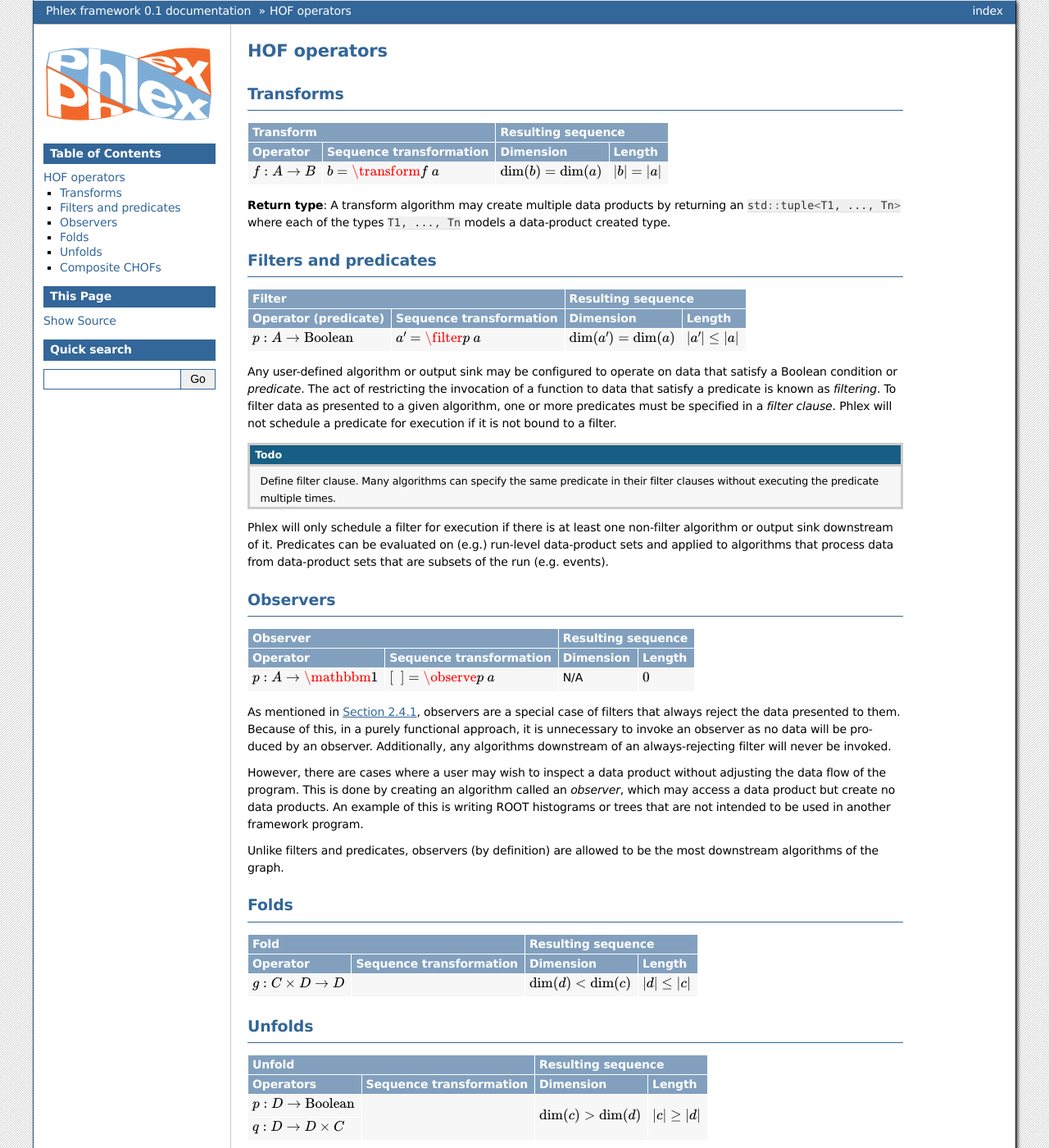
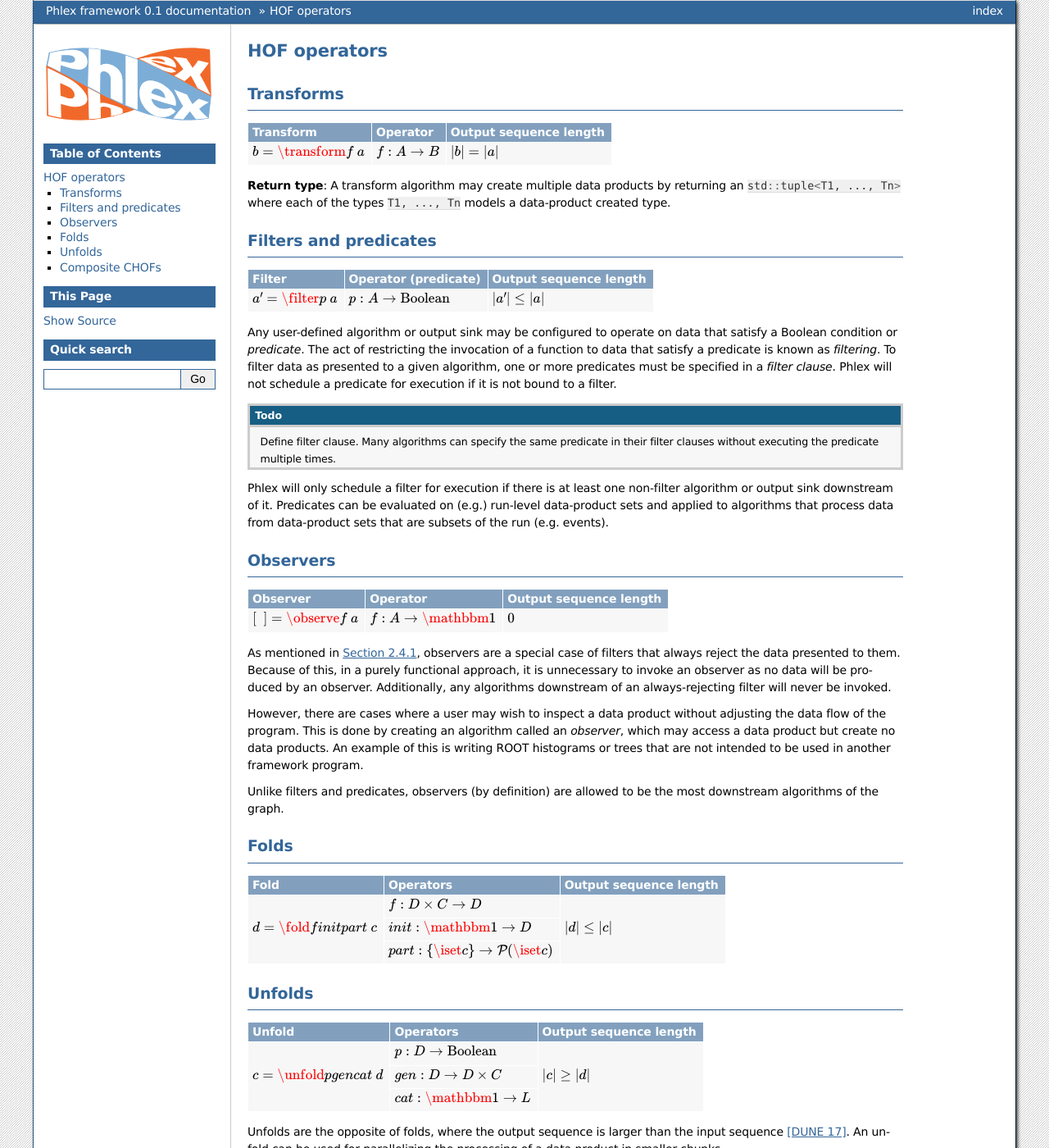
Before and after one commit to Framework-R-D/phlex-design, a Sphinx documentation site: the page built from doc/hof_operators.rst, in a window 1280 px wide and 1400 px high. Shown: the whole window at 82% size. Built offline with Sphinx 7.4.7, drawn with Linux system fonts in a browser that asks for light colours; formulas are drawn with MathJax 3.

Commit message:
Update math tables in HOF operators

```diff
--- a/doc/hof_operators.rst
+++ b/doc/hof_operators.rst
@@ -4,26 +4,22 @@ HOF operators
 Transforms
 ----------
 
-+----------------------------+------------------------------+-----------------------------------------------+
-| **Transform**                                             | **Resulting sequence**                        |
-+----------------------------+------------------------------+---------------------------+-------------------+
-| Operator                   | Sequence transformation      | Dimension                 | Length            |
-+============================+==============================+===========================+===================+
-| :math:`f: A \rightarrow B` | :math:`b = \transform{f}\ a` | :math:`\dim(b) = \dim(a)` | :math:`|b| = |a|` |
-+----------------------------+------------------------------+---------------------------+-------------------+
++------------------------------+----------------------------+------------------------+
+| **Transform**                | Operator                   | Output sequence length |
++==============================+============================+========================+
+| :math:`b = \transform{f}\ a` | :math:`f: A \rightarrow B` | :math:`|b| = |a|`      |
++------------------------------+----------------------------+------------------------+
 
 **Return type**: A transform algorithm may create multiple data products by returning an :cpp:`std::tuple<T1, ..., Tn>`  where each of the types :cpp:`T1, ..., Tn` models a data-product created type.
 
 Filters and predicates
 ----------------------
 
-+----------------------------------------------------------------------+---------------------------------------------------+
-| **Filter**                                                           | **Resulting sequence**                            |
-+-----------------------------------------+----------------------------+----------------------------+----------------------+
-| Operator (predicate)                    | Sequence transformation    | Dimension                  | Length               |
-+=========================================+============================+============================+======================+
-| :math:`p: A \rightarrow \text{Boolean}` | :math:`a' = \filter{p}\ a` | :math:`\dim(a') = \dim(a)` | :math:`|a'| \le |a|` |
-+-----------------------------------------+----------------------------+----------------------------+----------------------+
++----------------------------+-----------------------------------------+------------------------+
+| **Filter**                 | Operator (predicate)                    | Output sequence length |
++============================+=========================================+========================+
+| :math:`a' = \filter{p}\ a` | :math:`p: A \rightarrow \text{Boolean}` | :math:`|a'| \le |a|`   |
++----------------------------+-----------------------------------------+------------------------+
 
 Any user-defined algorithm or output sink may be configured to operate on data that satisfy a Boolean condition or *predicate*.
 The act of restricting the invocation of a function to data that satisfy a predicate is known as *filtering*.
@@ -41,13 +37,11 @@ Predicates can be evaluated on (e.g.) run-level data-product sets and applied to
 Observers
 ---------
 
-+------------------------------------------------------------------------+-----------------------------------------------+
-| **Observer**                                                           | **Resulting sequence**                        |
-+--------------------------------------+---------------------------------+----------------------------+------------------+
-| Operator                             | Sequence transformation         | Dimension                  | Length           |
-+======================================+=================================+============================+==================+
-| :math:`p: A \rightarrow \mathbbm{1}` | :math:`[\ \ ] = \observe{p}\ a` | N/A                        | :math:`0`        |
-+--------------------------------------+---------------------------------+----------------------------+------------------+
++---------------------------------+--------------------------------------+------------------------+
+| **Observer**                    | Operator                             | Output sequence length |
++=================================+======================================+========================+
+| :math:`[\ \ ] = \observe{f}\ a` | :math:`f: A \rightarrow \mathbbm{1}` | :math:`0`              |
++---------------------------------+--------------------------------------+------------------------+
 
 As mentioned in :numref:`functional_programming:Higher-order functions supported by Phlex`, observers are a special case of filters that always reject the data presented to them.
 Because of this, in a purely functional approach, it is unnecessary to invoke an observer as no data will be produced by an observer.
@@ -62,36 +56,28 @@ Unlike filters and predicates, observers (by definition) are allowed to be the m
 Folds
 -----
 
-+----------------------------------------------------------------------------------------+-------------------------------------------------+
-| **Fold**                                                                               | **Resulting sequence**                          |
-+-------------------------------------+--------------------------------------------------+---------------------------+---------------------+
-| Operator                            | Sequence transformation                          | Dimension                 | Length              |
-+=====================================+==================================================+===========================+=====================+
-| :math:`g: C \times D \rightarrow D` | .. math::                                        | :math:`\dim(d) < \dim(c)` | :math:`|d| \le |c|` |
-|                                     |    :no-wrap:                                     |                           |                     |
-|                                     |                                                  |                           |                     |
-|                                     |    \(                                            |                           |                     |
-|                                     |    \underbrace{(c_{i_1\dots i_n})}_c \rightarrow |                           |                     |
-|                                     |    \underbrace{(d_{i_1\dots i_m})}_d             |                           |                     |
-|                                     |    \)                                            |                           |                     |
-+-------------------------------------+--------------------------------------------------+---------------------------+---------------------+
++-------------------------------------+--------------------------------------------------------------+------------------------+
+| **Fold**                            | Operators                                                    | Output sequence length |
++=====================================+==============================================================+========================+
+| :math:`d = \fold{f}{init}{part}\ c` | :math:`f: D \times C \rightarrow D`                          | :math:`|d| \le |c|`    |
+|                                     +--------------------------------------------------------------+                        |
+|                                     | :math:`init: \mathbbm{1} \rightarrow D`                      |                        |
+|                                     +--------------------------------------------------------------+                        |
+|                                     | :math:`part: \{\iset{c}\} \rightarrow \mathcal{P}(\iset{c})` |                        |
++-------------------------------------+--------------------------------------------------------------+------------------------+
 
 Unfolds
 -------
 
-+--------------------------------------------------------------------------------------------+-------------------------------------------------+
-| **Unfold**                                                                                 | **Resulting sequence**                          |
-+-----------------------------------------+--------------------------------------------------+---------------------------+---------------------+
-| Operators                               | Sequence transformation                          | Dimension                 | Length              |
-+=========================================+==================================================+===========================+=====================+
-| :math:`p: D \rightarrow \text{Boolean}` | .. math::                                        | :math:`\dim(c) > \dim(d)` | :math:`|c| \ge |d|` |
-|                                         |    :no-wrap:                                     |                           |                     |
-+-----------------------------------------+                                                  |                           |                     |
-| :math:`q: D \rightarrow D \times C`     |    \(                                            |                           |                     |
-|                                         |    \underbrace{(d_{i_1\dots i_m})}_d \rightarrow |                           |                     |
-|                                         |    \underbrace{(c_{i_1\dots i_n})}_c             |                           |                     |
-|                                         |    \)                                            |                           |                     |
-+-----------------------------------------+--------------------------------------------------+---------------------------+---------------------+
++-------------------------------------+-----------------------------------------+------------------------+
+| **Unfold**                          | Operators                               | Output sequence length |
++=====================================+=========================================+========================+
+| :math:`c = \unfold{p}{gen}{cat}\ d` | :math:`p: D \rightarrow \mbox{Boolean}` | :math:`|c| \ge |d|`    |
+|                                     +-----------------------------------------+                        |
+|                                     | :math:`gen: D \rightarrow D \times C`   |                        |
+|                                     +-----------------------------------------+                        |
+|                                     | :math:`cat: \mathbbm{1} \rightarrow L`  |                        |
++-------------------------------------+-----------------------------------------+------------------------+
 
 Unfolds are the opposite of folds, where the output sequence is larger than the input sequence :dune:`17 Unfolding data products`.
 An unfold can be used for parallelizing the processing of a data product in smaller chunks.
```
